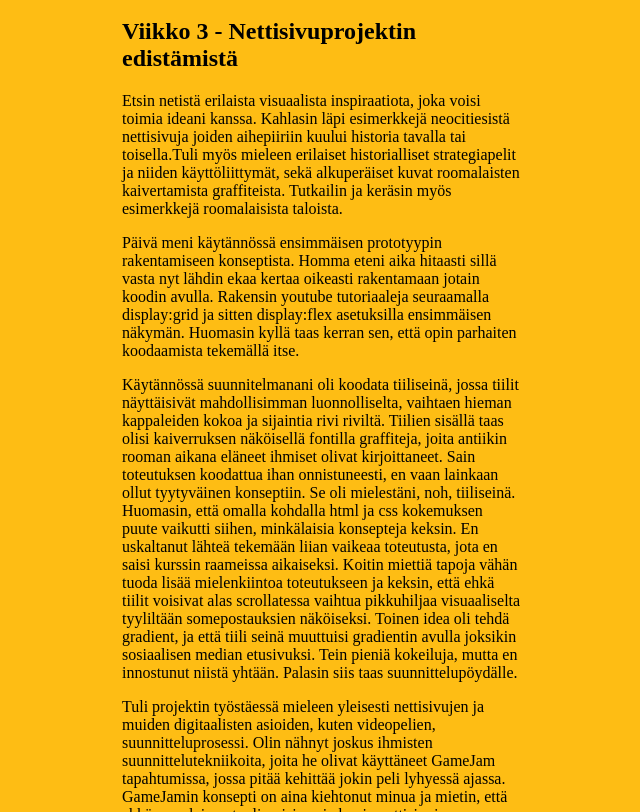
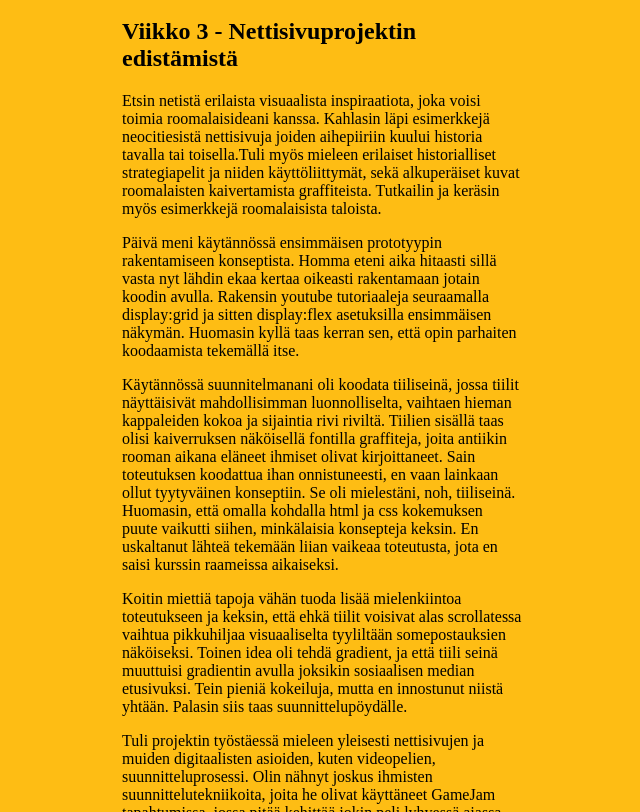
Before and after one commit to villenivala/Oppimispaivakirja, a plain HTML site: page viikko3.html in a window 1280 px wide. Shown: the part 140-952 px from the top of the page, without its empty margins (38-678 px from the left). Drawn offline with Linux system fonts and the light colour scheme.

Commit message:
Update viikko3.html

```diff
--- a/viikko3.html
+++ b/viikko3.html
@@ -39,14 +39,14 @@
     </p>
 
     <p>
-      Etsin netistä erilaista visuaalista inspiraatiota, joka voisi toimia ideani kanssa. Kahlasin läpi esimerkkejä neocitiesistä nettisivuja joiden aihepiiriin kuului historia tavalla tai toisella.Tuli myös mieleen erilaiset historialliset strategiapelit ja niiden käyttöliittymät, sekä alkuperäiset kuvat roomalaisten kaivertamista graffiteista. Tutkailin ja keräsin myös esimerkkejä roomalaisista taloista.    </p>
+      Etsin netistä erilaista visuaalista inspiraatiota, joka voisi toimia roomalaisideani kanssa. Kahlasin läpi esimerkkejä neocitiesistä nettisivuja joiden aihepiiriin kuului historia tavalla tai toisella.Tuli myös mieleen erilaiset historialliset strategiapelit ja niiden käyttöliittymät, sekä alkuperäiset kuvat roomalaisten kaivertamista graffiteista. Tutkailin ja keräsin myös esimerkkejä roomalaisista taloista.    </p>
 
     <p>
       Päivä meni käytännössä ensimmäisen prototyypin rakentamiseen konseptista. Homma eteni aika hitaasti sillä vasta nyt lähdin ekaa kertaa oikeasti rakentamaan jotain koodin avulla. Rakensin youtube tutoriaaleja seuraamalla display:grid ja sitten display:flex asetuksilla ensimmäisen näkymän. Huomasin kyllä taas kerran sen, että opin parhaiten koodaamista tekemällä itse.      </p>
 
     <p>
-      Käytännössä suunnitelmanani oli koodata tiiliseinä, jossa tiilit näyttäisivät mahdollisimman luonnolliselta, vaihtaen hieman kappaleiden kokoa ja sijaintia rivi riviltä. Tiilien sisällä taas olisi kaiverruksen näköisellä fontilla graffiteja, joita antiikin rooman aikana eläneet ihmiset olivat kirjoittaneet. Sain toteutuksen koodattua ihan onnistuneesti, en vaan lainkaan ollut tyytyväinen konseptiin. Se oli mielestäni, noh, tiiliseinä. Huomasin, että omalla kohdalla html ja css kokemuksen puute vaikutti siihen, minkälaisia konsepteja keksin. En uskaltanut lähteä tekemään liian vaikeaa toteutusta, jota en saisi kurssin raameissa aikaiseksi.
-      Koitin miettiä tapoja vähän tuoda lisää mielenkiintoa toteutukseen ja keksin, että ehkä tiilit voisivat alas scrollatessa vaihtua pikkuhiljaa visuaaliselta tyyliltään somepostauksien näköiseksi. Toinen idea oli tehdä gradient, ja että tiili seinä muuttuisi gradientin avulla joksikin sosiaalisen median etusivuksi. Tein pieniä kokeiluja, mutta en innostunut niistä yhtään. Palasin siis taas suunnittelupöydälle.    </p>
+      Käytännössä suunnitelmanani oli koodata tiiliseinä, jossa tiilit näyttäisivät mahdollisimman luonnolliselta, vaihtaen hieman kappaleiden kokoa ja sijaintia rivi riviltä. Tiilien sisällä taas olisi kaiverruksen näköisellä fontilla graffiteja, joita antiikin rooman aikana eläneet ihmiset olivat kirjoittaneet. Sain toteutuksen koodattua ihan onnistuneesti, en vaan lainkaan ollut tyytyväinen konseptiin. Se oli mielestäni, noh, tiiliseinä. Huomasin, että omalla kohdalla html ja css kokemuksen puute vaikutti siihen, minkälaisia konsepteja keksin. En uskaltanut lähteä tekemään liian vaikeaa toteutusta, jota en saisi kurssin raameissa aikaiseksi. </p>
+     <p>  Koitin miettiä tapoja vähän tuoda lisää mielenkiintoa toteutukseen ja keksin, että ehkä tiilit voisivat alas scrollatessa vaihtua pikkuhiljaa visuaaliselta tyyliltään somepostauksien näköiseksi. Toinen idea oli tehdä gradient, ja että tiili seinä muuttuisi gradientin avulla joksikin sosiaalisen median etusivuksi. Tein pieniä kokeiluja, mutta en innostunut niistä yhtään. Palasin siis taas suunnittelupöydälle.    </p>
     <p>
       Tuli projektin työstäessä mieleen yleisesti nettisivujen ja muiden digitaalisten asioiden, kuten videopelien, suunnitteluprosessi. Olin nähnyt joskus ihmisten suunnittelutekniikoita, joita he olivat käyttäneet GameJam tapahtumissa, jossa pitää kehittää jokin peli lyhyessä ajassa. GameJamin konsepti on aina kiehtonut minua ja mietin, että ehkä samalainen tyyli voisi sopia hyvin nettisivujen suunnittelussn. Tästä inspiroituneena aloin tutkimaan aihetta lisää, ja löysin sattumalta ideointikonseptin nimeltä “Yes, and..”, jossa koitetaan pitää ideointiprosessissa mielikuvitus avoinna ja hauskuus mukana. Tekniikka tuntui toimivan ja keksin hauskoja ideoita, monia niitä kuitenkin vaivasi se, että niiden toteuttaminen vaatisi javascriptiä, jota halusin välttää tässä vaiheessa.
     </p>
```
